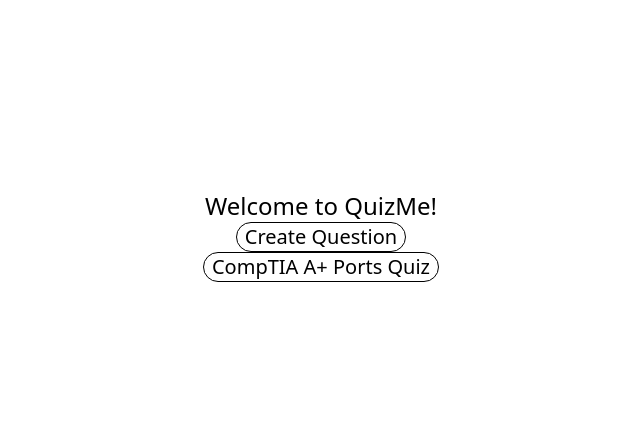
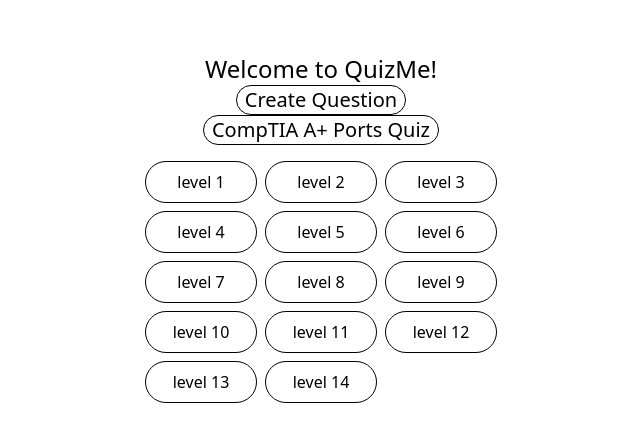
Before and after one commit to avang02/language_app, a React (Create React App) app in the folder client/: page / in a window 1280 px wide. Shown: the part 164-606 px from the top of the page, without its empty margins (319-959 px from the left). Built offline with nearby package versions, Linux system fonts and the light colour scheme.

Commit message:
created json for japanese alphabet

```diff
--- /dev/null
+++ b/client/src/JapaneseAssets/japanese.json
@@ -0,0 +1,101 @@
+
+[
+  {
+    "name": "level 1",
+    "contents": {
+      "japanese": ["あ", "い", "う", "え", "お"],
+      "english": ["a", "i", "u", "e", "o"]
+    }
+  },
+  {
+      "name": "level 2",
+      "contents": {
+        "japanese": ["か", "き", "く", "け", "こ"],
+        "english": ["ka", "ki", "ku", "ke", "ko"]
+      }
+  },
+  {
+    "name": "level 3",
+    "contents": {
+      "japanese": ["な", "に", "ぬ", "ね", "の"],
+      "english": ["na", "ni", "nu", "ne", "no"]
+    }
+  },
+  {
+    "name": "level 4",
+    "contents": {
+      "japanese": ["さ", "し", "す", "せ", "そ"],
+      "english": ["sa", "shi", "su", "se", "so"]
+    }
+  },
+  {
+    "name": "level 5",
+    "contents": {
+      "japanese": ["た", "ち", "つ", "て", "と"],
+      "english": ["ta", "chi", "tsu", "te", "to"]
+    }
+  },
+  {
+    "name": "level 6",
+    "contents": {
+      "japanese": ["ま", "み", "む", "む", "も"],
+      "english": ["ma", "mi", "mu", "me", "mo"]
+    }
+  },
+  {
+    "name": "level 7",
+    "contents": {
+      "japanese": ["ら", "り", "る", "れ", "ろ"],
+      "english": ["ra", "ri", "ru", "re", "ro"]
+    }
+  },
+  {
+    "name": "level 8",
+    "contents": {
+      "japanese": ["や", "ゆ", "よ", "わ", "を", "ん"],
+      "english": ["ya", "yu", "yo", "wa", "o", "n"]
+    }
+  },
+  {
+    "name": "level 9",
+    "contents": {
+      "japanese": ["は", "ひ", "ふ", "へ", "ほ"],
+      "english": ["ha", "hi", "fu", "he", "ho"]
+    }
+  },
+  {
+    "name": "level 10",
+    "contents": {
+      "japanese": ["が", "ぎ", "ぐ", "げ", "ご"],
+      "english": ["ga", "gi", "gu", "ge", "go"]
+    }
+  },
+  {
+    "name": "level 11",
+    "contents": {
+      "japanese": ["ぢ", "じ", "ず", "ぜ", "ぞ"],
+      "english": ["za", "zi", "zu", "ze", "zo"]
+    }
+  },
+  {
+    "name": "level 12",
+    "contents": {
+      "japanese": ["だ", "ぢ", "づ", "で", "で"],
+      "english": ["da", "ji", "zu", "de", "do"]
+    }
+  },
+  {
+    "name": "level 13",
+    "contents": {
+      "japanese": ["ば", "び", "ぶ", "べ", "ぼ"],
+      "english": ["ba", "bi", "bu", "be", "bo"]
+    }
+  },
+  {
+    "name": "level 14",
+    "contents": {
+      "japanese": ["ぱ", "ぴ", "ぷ", "ぺ", "ぽ"],
+      "english": ["pa", "pi", "pu", "pe", "po"]
+    }
+  }
+]
--- a/client/src/Pages/Landing.jsx
+++ b/client/src/Pages/Landing.jsx
@@ -1,14 +1,22 @@
 import { useNavigate } from "react-router-dom";
+import japanese from "../JapaneseAssets/japanese.json"
 
 export default function Landing() {
   const navigate = useNavigate();
+  console.log(japanese)
 
   return (
     <div className="flex flex-col justify-center items-center min-w-screen min-h-screen">
       <h1 className="text-2xl font-medium">Welcome to QuizMe!</h1>
       <button className="text-xl border border-solid border-black rounded-2xl px-2 hover:bg-black hover:text-white" onClick={() => navigate("/createquestion")}>Create Question</button>
       <button className="text-xl border border-solid border-black rounded-2xl px-2 hover:bg-black hover:text-white" onClick={() => navigate("/comptiaaplusports")}>CompTIA A+ Ports Quiz</button>
-
+      <div className="grid grid-cols-3 gap-2 my-4">
+        {japanese.map((jap, index) => (
+          <div key={index}>
+            <button className="w-28 border border-black py-2 px-4 rounded-full hover:text-white hover:bg-black">{jap.name}</button>
+          </div>
+        ))}
+      </div>
     </div>
   );
 }
```
